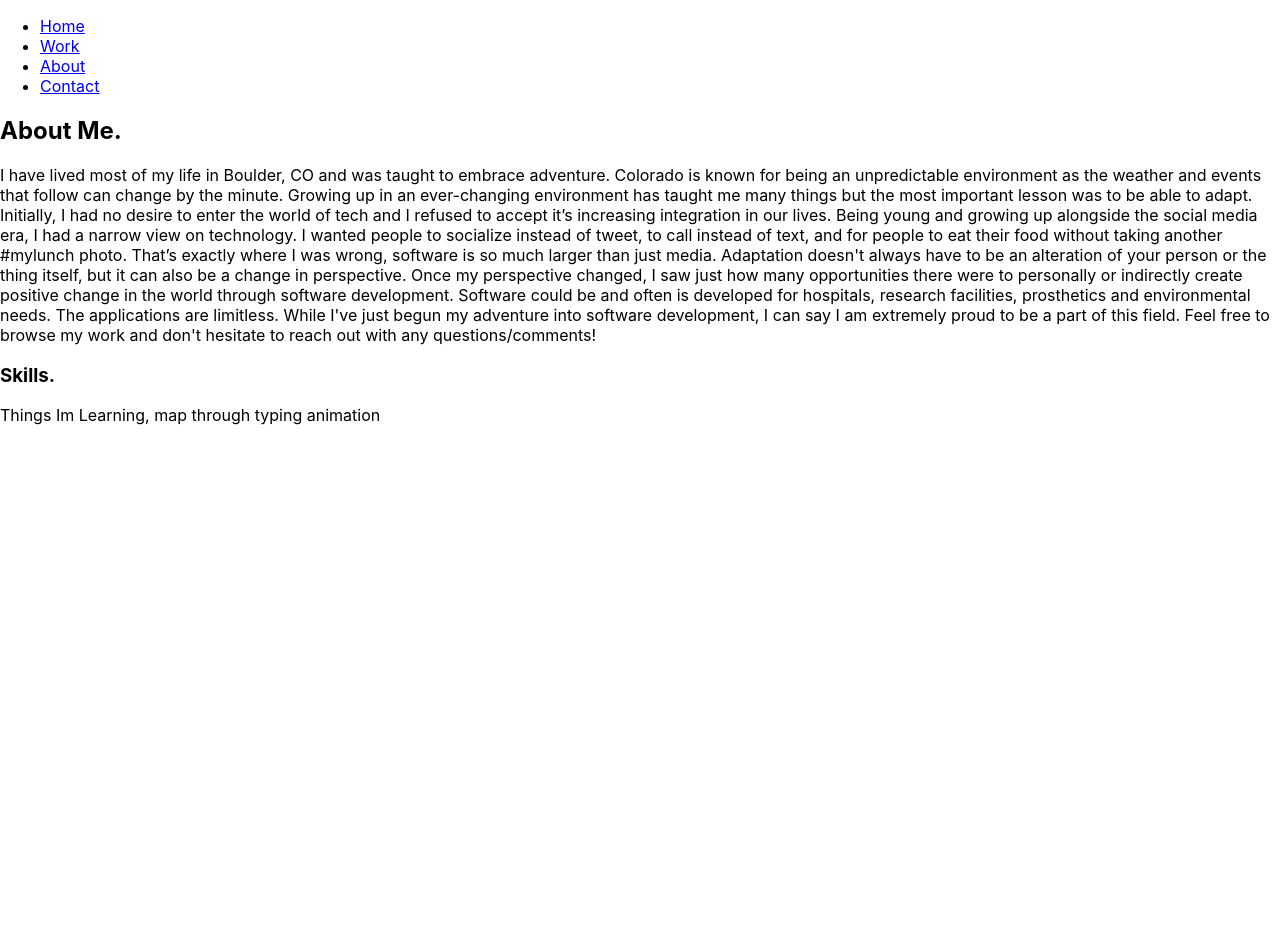
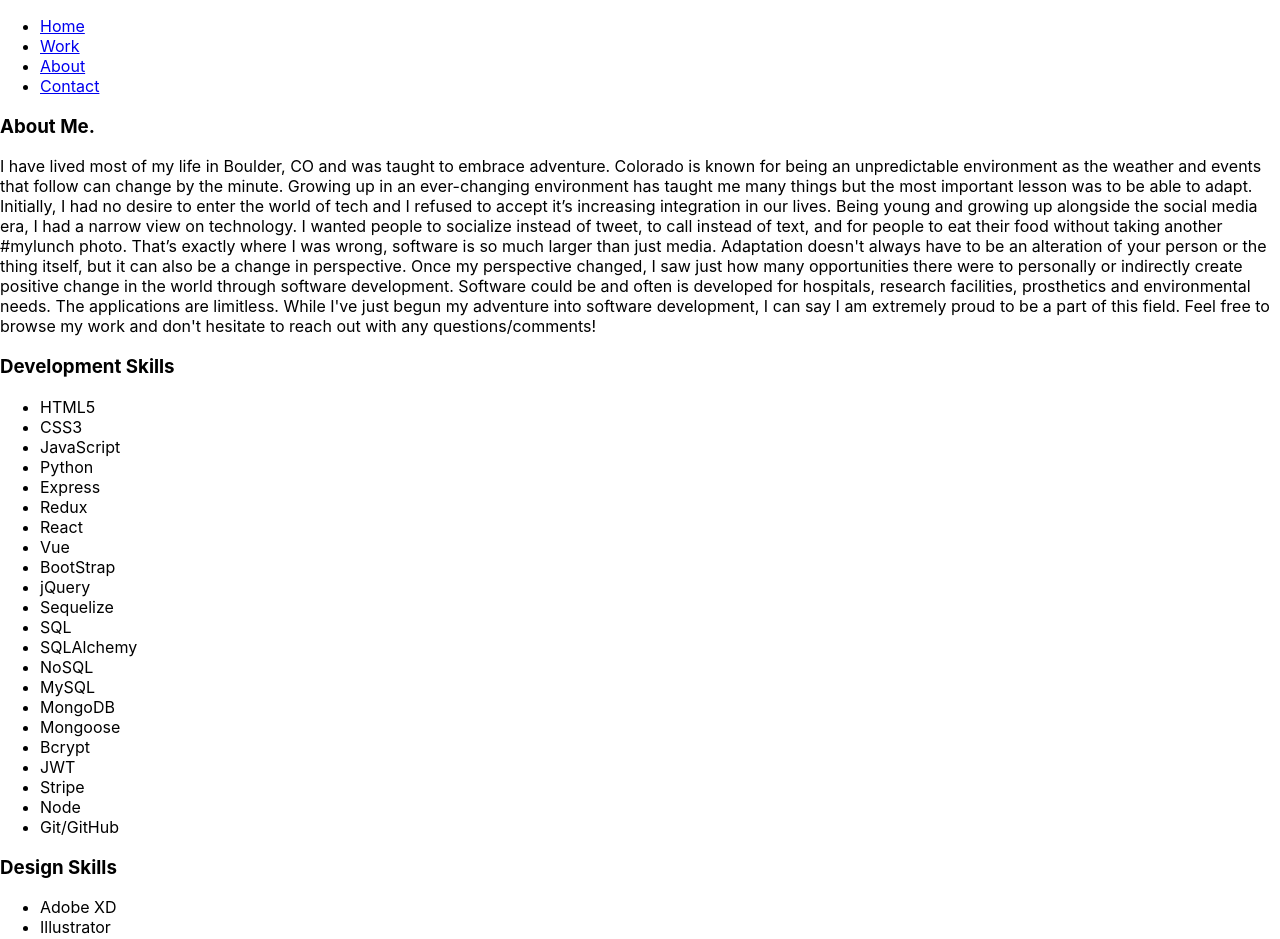
Before and after one commit to Zimerzel/Portfolio-MKII, a React (Create React App) app in the folder client/: page /about in a window 1280 px wide. Shown: the top 939 px of the page. Before the commit the page ends 800 px from the top, so only its background shows below. Built offline with nearby package versions, Linux system fonts and the light colour scheme.

Commit message:
about section formatted and ready to style

```diff
--- a/client/package.json
+++ b/client/package.json
@@ -7,6 +7,8 @@
     "@testing-library/react": "^12.1.2",
     "@testing-library/user-event": "^13.5.0",
     "aos": "^2.3.4",
+    "framer-motion": "^5.5.5",
+    "ityped": "^1.0.3",
     "react": "^17.0.2",
     "react-dom": "^17.0.2",
     "react-helmet": "^6.1.0",
--- a/client/src/App.js
+++ b/client/src/App.js
@@ -6,7 +6,7 @@ import 'aos/dist/aos.css';
 
 import Header from './components/Header';
 import Home from './components/Home';
-import About from './components/About';
+import AboutPage from './pages/AboutPage';
 import Work from './components/Work';
 import Footer from './components/Footer';
 import PageNoMatch from './components/PageNoMatch';
@@ -31,7 +31,7 @@ function App() {
             <main>
               <Routes>
                 <Route path="/" element={<Home />} />
-                <Route path="/about" element={<About />} />
+                <Route path="/about" element={<AboutPage />} />
                 <Route path="/work" element={<Work />} />
                 {/* <Route path="/project-:id" element={<SingleProject />} /> */}
                 <Route path="*" element={<PageNoMatch />} />
--- a/client/src/components/About.js
+++ /dev/null
@@ -1,47 +0,0 @@
-import React from "react";
-
-function About(){
-    return (
-      <>
-        <div>
-          <section>
-            <h1>About Me.</h1>
-            <p>
-              I have lived most of my life in Boulder, CO and was taught to
-              embrace adventure. Colorado is known for being an unpredictable
-              environment as the weather and events that follow can change by
-              the minute. Growing up in an ever-changing environment has taught
-              me many things but the most important lesson was to be able to
-              adapt. Initially, I had no desire to enter the world of tech and I
-              refused to accept it’s increasing integration in our lives. Being
-              young and growing up alongside the social media era, I had a
-              narrow view on technology. I wanted people to socialize instead of
-              tweet, to call instead of text, and for people to eat their food
-              without taking another #mylunch photo. That’s exactly where I was
-              wrong, software is so much larger than just media. Adaptation
-              doesn't always have to be an alteration of your person or the
-              thing itself, but it can also be a change in perspective. Once my
-              perspective changed, I saw just how many opportunities there were
-              to personally or indirectly create positive change in the world
-              through software development. Software could be and often is
-              developed for hospitals, research facilities, prosthetics and
-              environmental needs. The applications are limitless. While I've
-              just begun my adventure into software development, I can say I am
-              extremely proud to be a part of this field. Feel free to browse my
-              work and don't hesitate to reach out with any questions/comments!
-            </p>
-          </section>
-          <section>
-              <div>
-                  <h3>Skills.</h3>
-              </div>
-          </section>
-          <section>
-              <p>Things Im Learning, map through typing animation</p>
-          </section>
-        </div>
-      </>
-    );
-}
-
-export default About
--- /dev/null
+++ b/client/src/pages/AboutPage.js
@@ -0,0 +1,132 @@
+import React, { useEffect, useRef } from "react";
+import { Helmet } from 'react-helmet-async';
+import { init } from 'ityped';
+import { motion } from 'framer-motion';
+
+const AboutPage = () => {
+  const topicsRef = useRef(null);
+
+  useEffect(() => {
+    if (!topicsRef.current){
+      return;
+    }
+
+    init(topicsRef.current, {
+      showCursor: true,
+      typeSpeed: 150,
+      startDelay: 800,
+      strings: [
+        'Coding...',
+        'Web Development...',
+        'Technology...',
+        'Adventuring...',
+        'Art...',
+        'Automotive Industry...',
+        'Meeting New People...'
+      ]
+    });
+  }, []);
+
+    return (
+      <>
+        <motion.div
+          className="about-container main-wrapper"
+          initial={{ opacity: 0 }}
+          animate={{ opacity: 1 }}
+          transition={{ ease: 'easeInOut', duration: 0.3 }}
+        >
+        <Helmet>
+          <title>Zach Imerzel | About Me</title>
+          <meta
+            name="description"
+            content="A summary of Zach Imerzel's background and technical skills as a Software Developer."
+          />
+        </Helmet>
+          <div>
+          <section className="about-content">
+            <article className="about-text">
+              <h1 data-aos="fade-up">About Me.</h1>
+              <p data-aos="fade-up" data-aos-delay="50">
+                I have lived most of my life in Boulder, CO and was taught to
+                embrace adventure. Colorado is known for being an unpredictable
+                environment as the weather and events that follow can change by
+                the minute. Growing up in an ever-changing environment has taught
+                me many things but the most important lesson was to be able to
+                adapt. Initially, I had no desire to enter the world of tech and I
+                refused to accept it’s increasing integration in our lives. Being
+                young and growing up alongside the social media era, I had a
+                narrow view on technology. I wanted people to socialize instead of
+                tweet, to call instead of text, and for people to eat their food
+                without taking another #mylunch photo. That’s exactly where I was
+                wrong, software is so much larger than just media. Adaptation
+                doesn't always have to be an alteration of your person or the
+                thing itself, but it can also be a change in perspective. Once my
+                perspective changed, I saw just how many opportunities there were
+                to personally or indirectly create positive change in the world
+                through software development. Software could be and often is
+                developed for hospitals, research facilities, prosthetics and
+                environmental needs. The applications are limitless. While I've
+                just begun my adventure into software development, I can say I am
+                extremely proud to be a part of this field. Feel free to browse my
+                work and don't hesitate to reach out with any questions/comments!
+              </p>
+            </article>
+          </section>
+          <section className="skills" data-aos="fade-up" data-aos-delay="100">
+            <div>
+              <div>
+                  <h3>Development Skills</h3>
+                  <ul>
+                    <li>HTML5</li>
+                    <li>CSS3</li>
+                    <li>JavaScript</li>
+                    <li>Python</li>
+                    <li>Express</li>
+                    <li>Redux</li>
+                    <li>React</li>
+                    <li>Vue</li>
+                    <li>BootStrap</li>
+                    <li>jQuery</li>
+                    <li>Sequelize</li>
+                    <li>SQL</li>
+                    <li>SQLAlchemy</li>
+                    <li>NoSQL</li>
+                    <li>MySQL</li>
+                    <li>MongoDB</li>
+                    <li>Mongoose</li>
+                    <li>Bcrypt</li>
+                    <li>JWT</li>
+                    <li>Stripe</li>
+                    <li>Node</li>
+                    <li>Git/GitHub</li>
+                  </ul>
+              </div>
+              <div>
+                <h3>Design Skills</h3>
+                <ul>
+                  <li>Adobe XD</li>
+                  <li>Illustrator</li>
+                  <li>Photoshop</li>
+                </ul>
+              </div>
+            </div>
+          </section>
+          <section className="interested-topics">
+            <div className="interested-topics-content">
+              <h2>
+                Here are the topics that I am{' '}
+                <mark className="interested-topics-hightlight">interested</mark>{' '}
+                in...
+              </h2>
+              <p className="topics-text">
+                <span ref={topicsRef}></span>
+              </p>
+            </div>
+          </section>
+        </div>
+        </motion.div>
+      </>
+    );
+}
+
+export default AboutPage;
```
Also changed, not shown: 1 other file (tests, documents, lock files or other folders).
